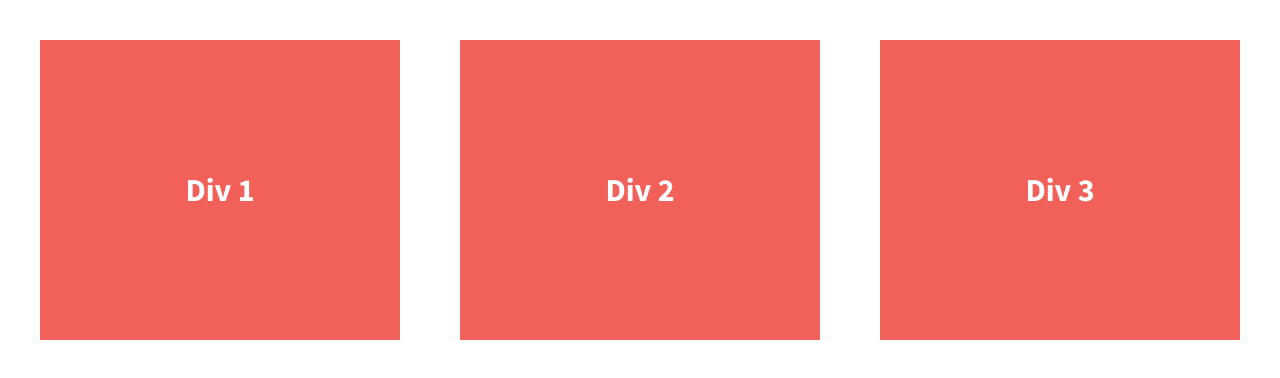
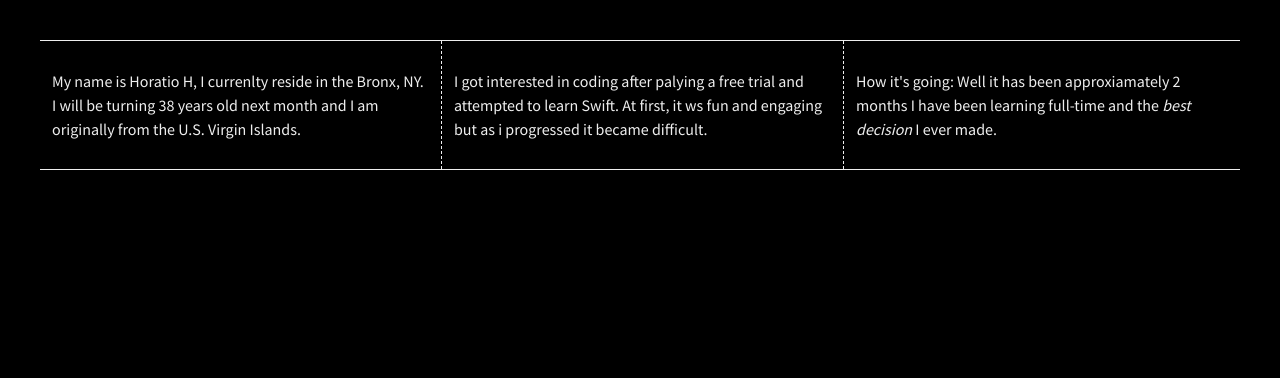
Before and after one commit to Ray-Xavier-2021/divs-flexbox-starter, a plain HTML site: page index.html in a window 1280 px wide. Drawn offline with nearby package versions, Linux system fonts and the light colour scheme.

Commit message:
Updated divs with paragraph elements ad styled in css

```diff
--- a/css/main.css
+++ b/css/main.css
@@ -97,7 +97,7 @@ textarea {
 
 
 html {
-  background-color: #fff;
+  background-color: #000;
   height: 100%;
 }
 
@@ -110,22 +110,33 @@ body {
 
 .wrapper {
   /*add display:flex and set justify-content to space-between*/
+  border-top: 1px solid #eee;
+  border-bottom: 1px solid#eee;
   display: flex;
   justify-content: space-between;
-  font-weight: 700;
 }
 
 .div-1, .div-2, .div-3 {
   /*give the divs a width of 30%, add display:flex, set justify-content and align-items to center*/
-  color: #fff;
+  color: #eee;
   display: flex;
   line-height: 1.5em;
   font-size: 1.6em;
-  background-color: #f16059;
-  height: 300px;
-  width: 30%;
+  height: auto;
+  width: 33%;
   justify-content: center;
   align-items: center;
+}
+.div-2, .div-3 {
+    border-left: 1px dashed #eee;
+}
+
+p {
+    font-size: 0.5em;
+    line-height: 1.5em;
+    justify-content: center;
+    align-items: center;
+    padding: 0.75em;
 }
 
 
--- a/index.html
+++ b/index.html
@@ -23,13 +23,13 @@
 
         <section class="wrapper">
             <div class="div-1">
-                Div 1
+                <p>My name is Horatio H, I currenlty reside in the Bronx, NY. I will be turning 38 years old next month and I am originally from the U.S. Virgin Islands.</p>
             </div>
             <div class="div-2">
-                Div 2
+                <p>I got interested in coding after palying a free trial and attempted to learn Swift. At first, it ws fun and engaging but as i progressed it became difficult.</p>
             </div>
             <div class="div-3">
-                Div 3
+                <p>How it's going: Well it has been approxiamately 2 months I have been learning full-time and the <em>best decision</em> I ever made.</p>
             </div>
         </section>
 
```
